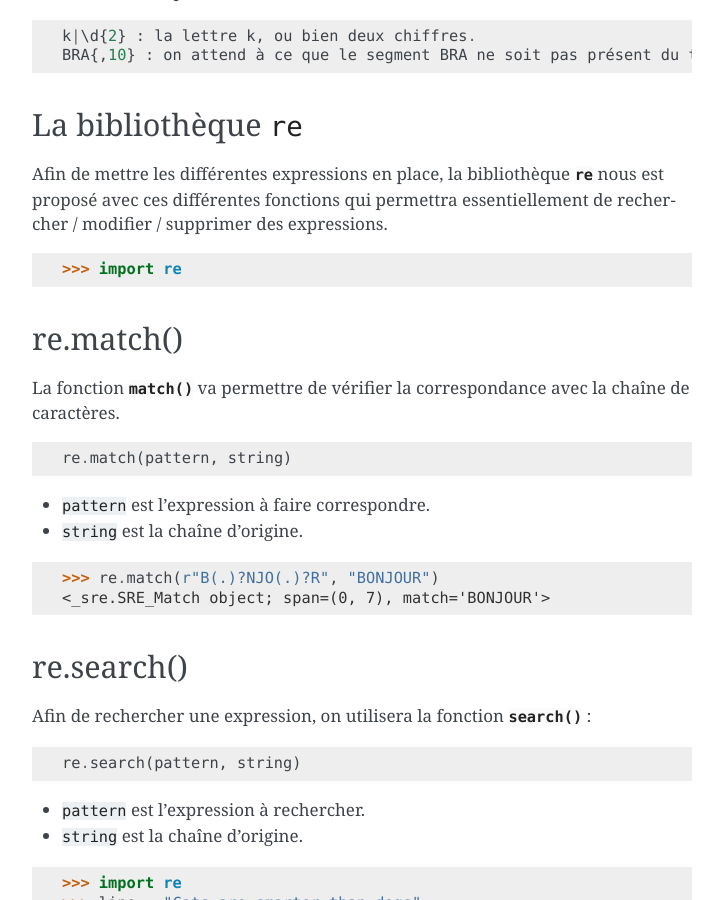
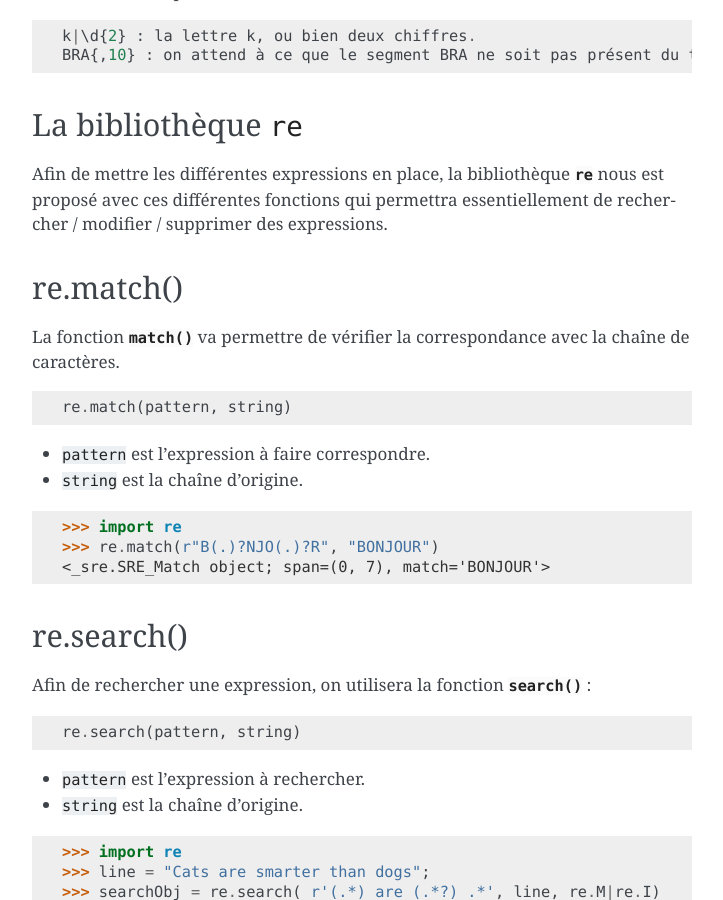
Before and after one commit to HE-Arc/livre-python, a Sphinx documentation site: the page built from source/re/index.rst, in a window 1280 px wide and 900 px high, scrolled down 1040 px. Shown: the whole window, without its empty margins (388-1111 px from the left). Built offline with Sphinx 7.4.7, drawn with Linux system fonts in a browser that asks for light colours.

```diff
--- a/source/re/index.rst
+++ b/source/re/index.rst
@@ -55,10 +55,6 @@ La bibliothèque ``re``
 
 Afin de mettre les différentes expressions en place, la bibliothèque :py:mod:`re` nous est proposé avec ces différentes fonctions qui permettra essentiellement de rechercher / modifier / supprimer des expressions.
 
-.. code:: pycon
-
-	>>> import re
-
 re.match()
 ----------
 
```
Also changed, not shown: other parts of source/re/index.rst (+1 -0 lines).
